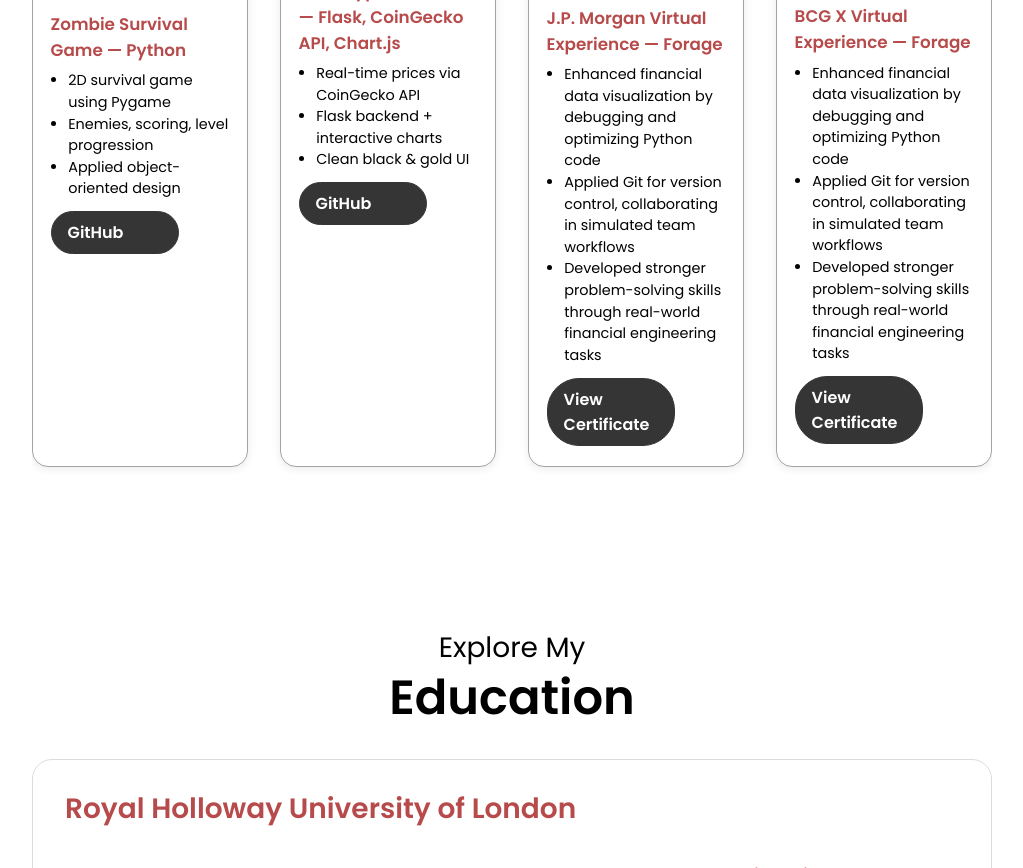
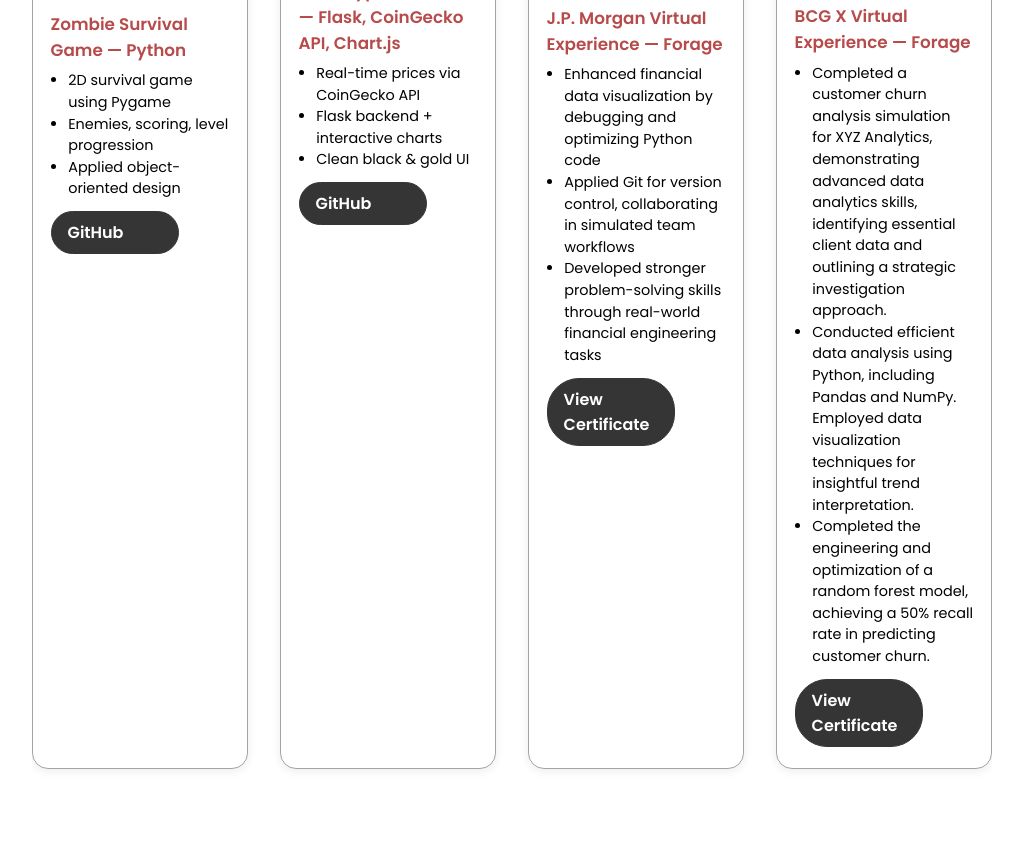
Before and after one commit to Adil-Ahmir/Adils-Portfolio, a plain HTML site: page index.html in a window 1280 px wide. Shown: the part 2175-3043 px from the top of the page, without its empty margins (128-1151 px from the left). Drawn offline with Linux system fonts and the light colour scheme; a script that the page names is missing.

Commit message:
Update index.html

```diff
--- a/index.html
+++ b/index.html
@@ -164,9 +164,9 @@ I’m motivated by problem-solving and collaboration, and I’m always looking t
   <img src="BCG Data Science certificate .png" alt="BCG Virtual Experience screenshot" class="project-img">
   <h3 class="project-title">BCG X Virtual Experience — Forage</h3>
   <ul class="project-points">
-    <li>Enhanced financial data visualization by debugging and optimizing Python code</li>
-    <li>Applied Git for version control, collaborating in simulated team workflows</li>
-    <li>Developed stronger problem-solving skills through real-world financial engineering tasks</li>
+    <li>Completed a customer churn analysis simulation for XYZ Analytics, demonstrating advanced data analytics skills, identifying essential client data and outlining a strategic investigation approach.</li>
+    <li>Conducted efficient data analysis using Python, including Pandas and NumPy. Employed data visualization techniques for insightful trend interpretation.</li>
+    <li>Completed the engineering and optimization of a random forest model, achieving a 50% recall rate in predicting customer churn.</li>
   </ul>
 
   <a href="https://forage-uploads-prod.s3.amazonaws.com/completion-certificates/SKZxezskWgmFjRvj9/Tcz8gTtprzAS4xSoK_SKZxezskWgmFjRvj9_sJTpDQHZpRezk8mNZ_1757183216280_completion_certificate.pdf" class="btn btn-color-1">View Certificate</a>
```
